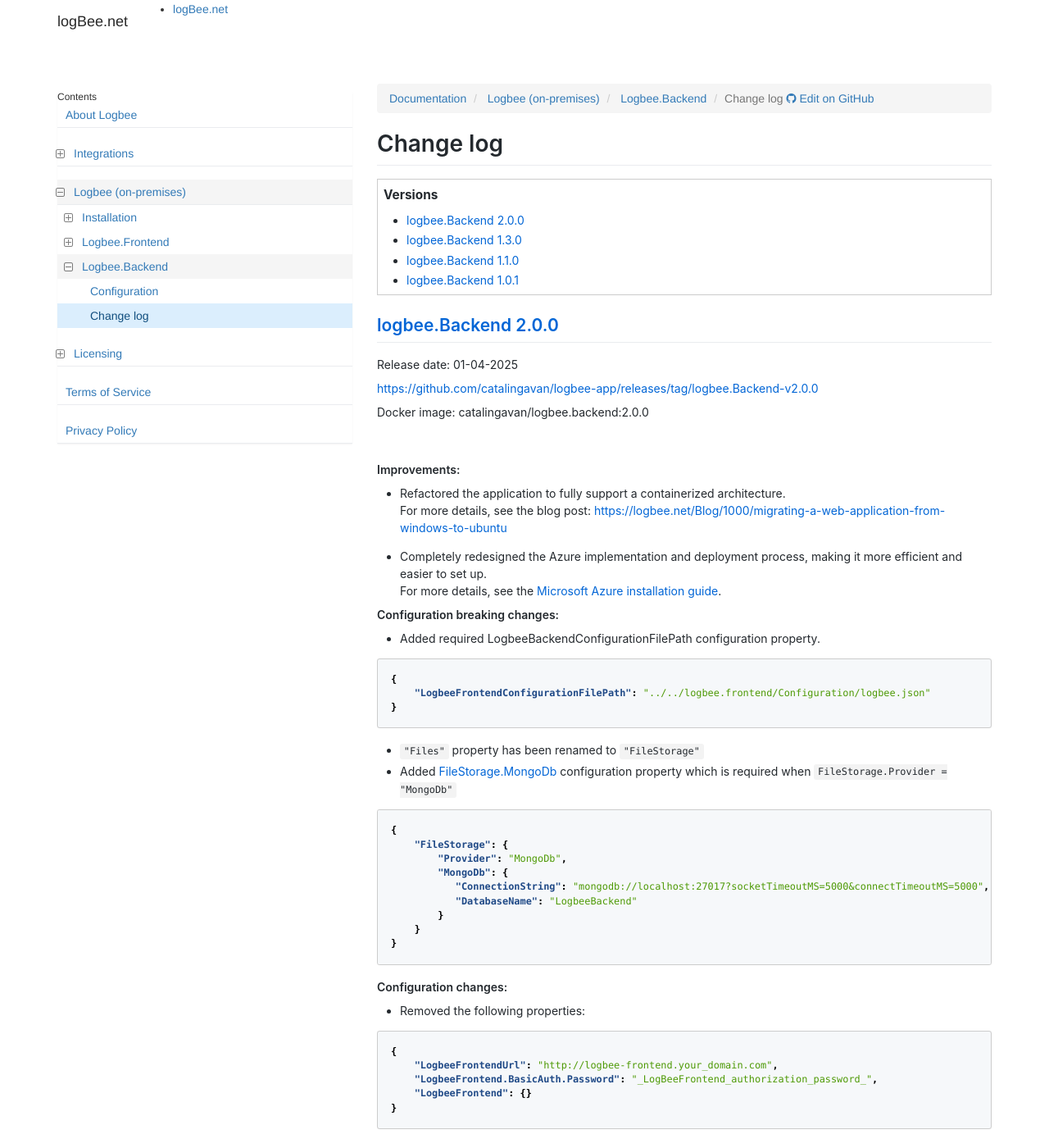
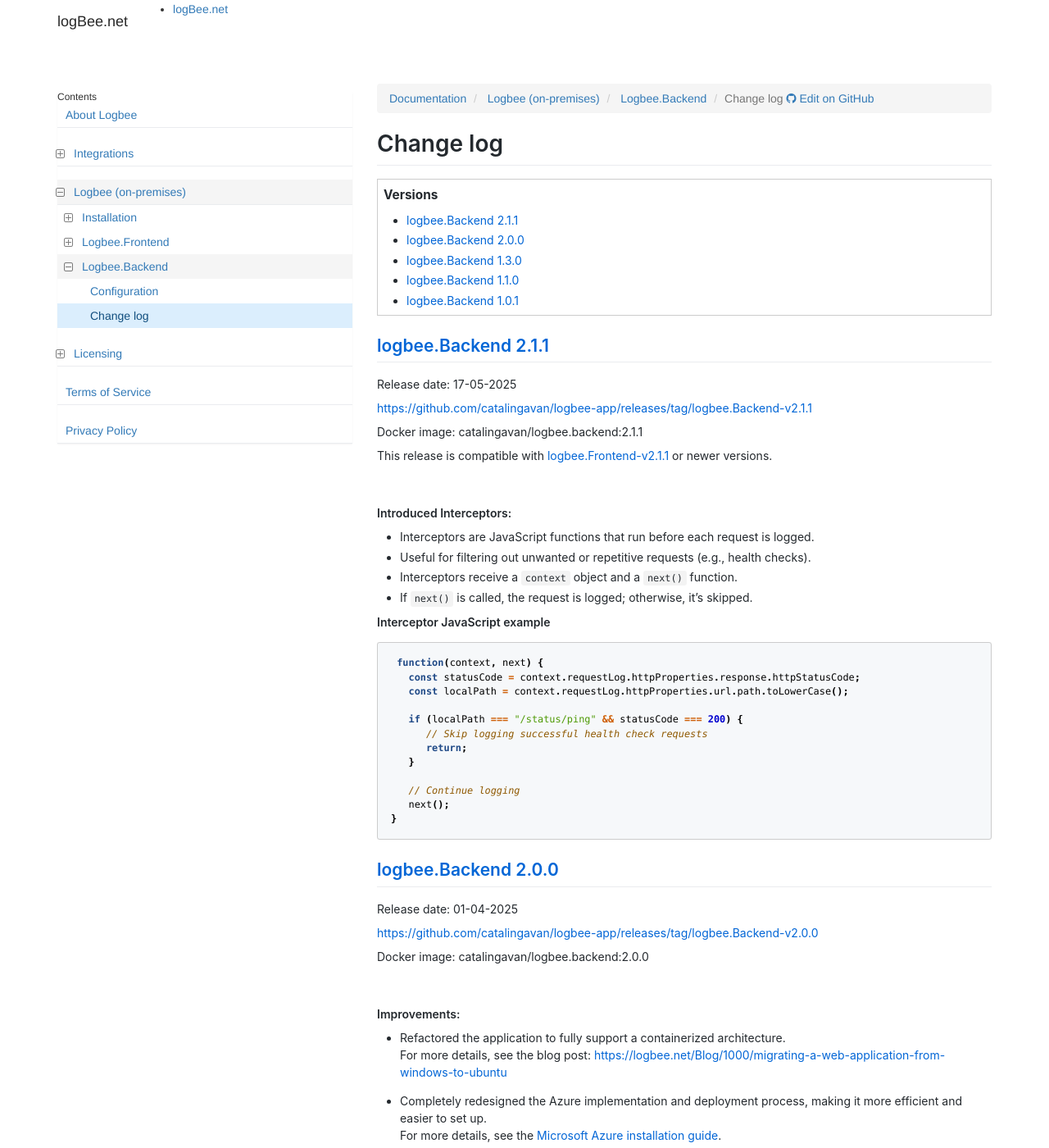
Before and after one commit to catalingavan/logbee.Documentation, a Sphinx documentation site: the page built from source/on-premises/logbee-backend/change-log.rst, in a window 1280 px wide and 1400 px high. Shown: the whole window at 82% size. Built offline with Sphinx 7.4.7, drawn with Linux system fonts in a browser that asks for light colours; nearby versions of some CDN libraries; library files that are not in the unit come from our copies; pages that are not in the unit, such as notebooks, are missing from menus.

Commit message:
logbee 2.1.1 (#14)

```diff
--- a/source/on-premises/logbee-backend/change-log.rst
+++ b/source/on-premises/logbee-backend/change-log.rst
@@ -4,6 +4,45 @@ Change log
 .. contents:: Versions
    :local:
    :depth: 1
+
+logbee.Backend 2.1.1
+--------------------------
+
+Release date: 17-05-2025
+
+https://github.com/catalingavan/logbee-app/releases/tag/logbee.Backend-v2.1.1
+
+Docker image: catalingavan/logbee.backend:2.1.1
+
+This release is compatible with :ref:`logbee.Frontend-v2.1.1 <on-premises/logbee-frontend/change-log:logbee.Frontend 2.1.1>` or newer versions.
+
+|
+
+**Introduced Interceptors:**
+
+- Interceptors are JavaScript functions that run before each request is logged.
+- Useful for filtering out unwanted or repetitive requests (e.g., health checks).
+- Interceptors receive a ``context`` object and a ``next()`` function.
+- If ``next()`` is called, the request is logged; otherwise, it's skipped.
+
+**Interceptor JavaScript example**
+
+.. code-block:: js
+
+    function(context, next) {
+      const statusCode = context.requestLog.httpProperties.response.httpStatusCode;
+      const localPath = context.requestLog.httpProperties.url.path.toLowerCase();
+
+      if (localPath === "/status/ping" && statusCode === 200) {
+         // Skip logging successful health check requests
+         return;
+      }
+
+      // Continue logging
+      next();
+   }
+
+
 
 logbee.Backend 2.0.0
 --------------------------
--- a/source/on-premises/logbee-frontend/index.rst
+++ b/source/on-premises/logbee-frontend/index.rst
@@ -86,5 +86,5 @@ You can bookmark this URL to quickly log in without manually entering credential
    :includehidden:
 
    configuration
+   active-directory-auth/index
    change-log
-   active-directory-auth/index
```
Also changed, not shown: source/on-premises/logbee-frontend/change-log.rst (+32 -2 lines), source/on-premises/logbee-frontend/images/change-log/create-interceptor.png (added).
